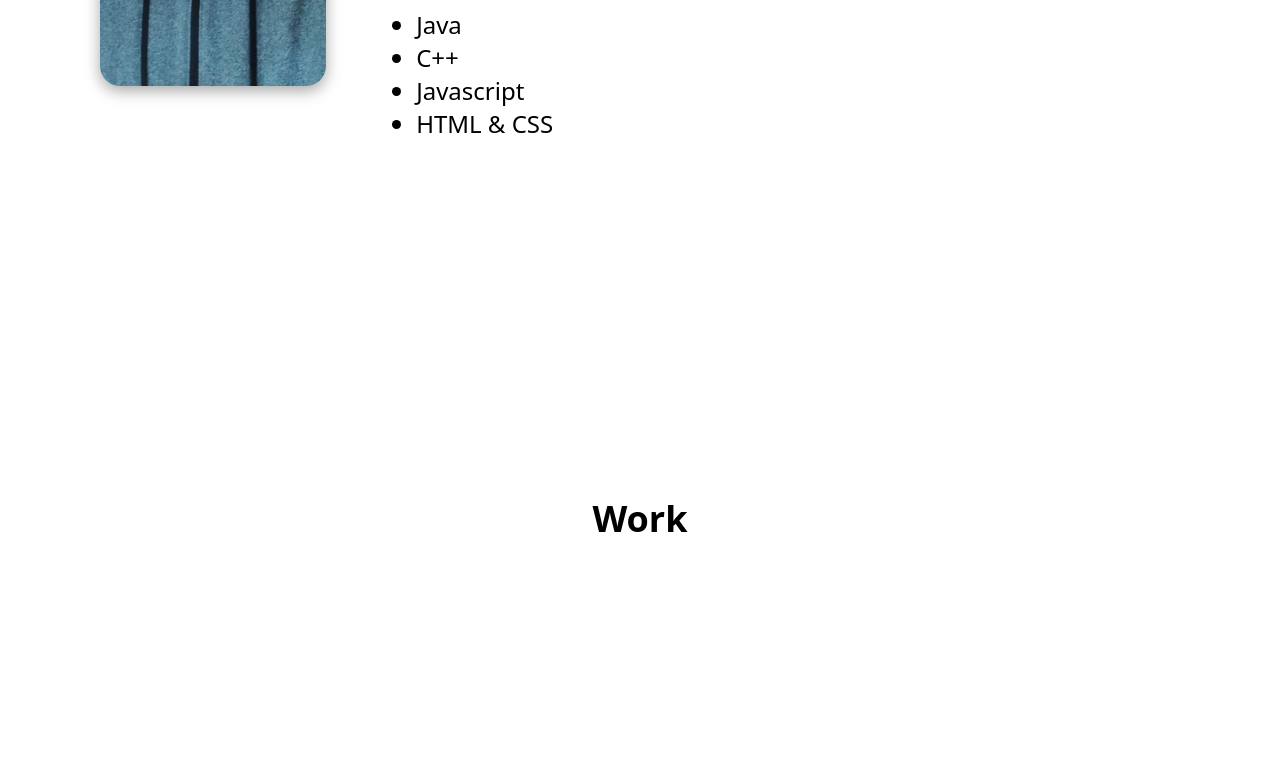
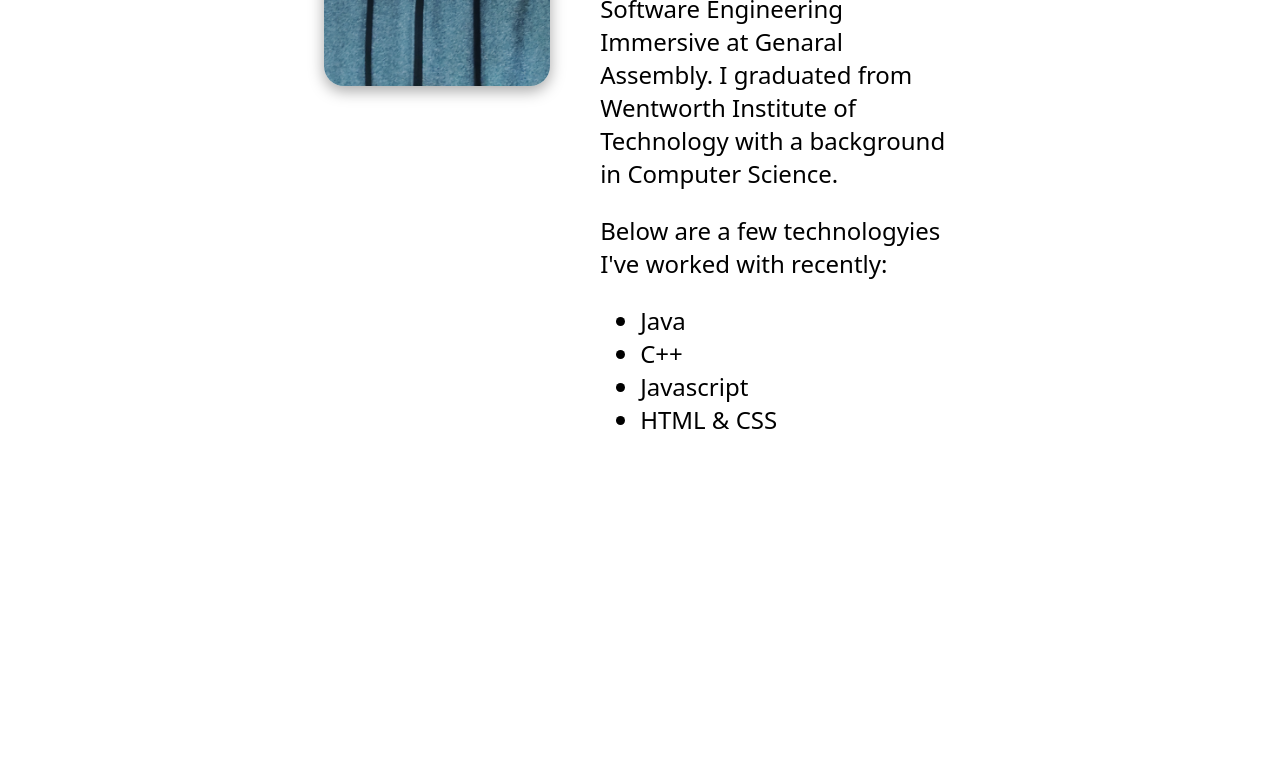
Before and after one commit to andywtse/atse-portfolio, a plain HTML site: page index.html in a window 1280 px wide. Shown: the part 549-1306 px from the top of the page. Drawn offline with Linux system fonts and the light colour scheme.

Commit message:
Adjusts width of sections

```diff
--- a/css/globalstyle.css
+++ b/css/globalstyle.css
@@ -27,7 +27,7 @@ section {
   display: flex;
   flex-direction: column;
   align-items: center;
-  width: 100%;
+  width: 65%;
 }
 
 button#button-scroll-top {
@@ -54,6 +54,7 @@ section#about {
   display: flex;
   flex-direction: row;
   align-items: center;
+  justify-content: center;
 }
 
 #image-self {
```
